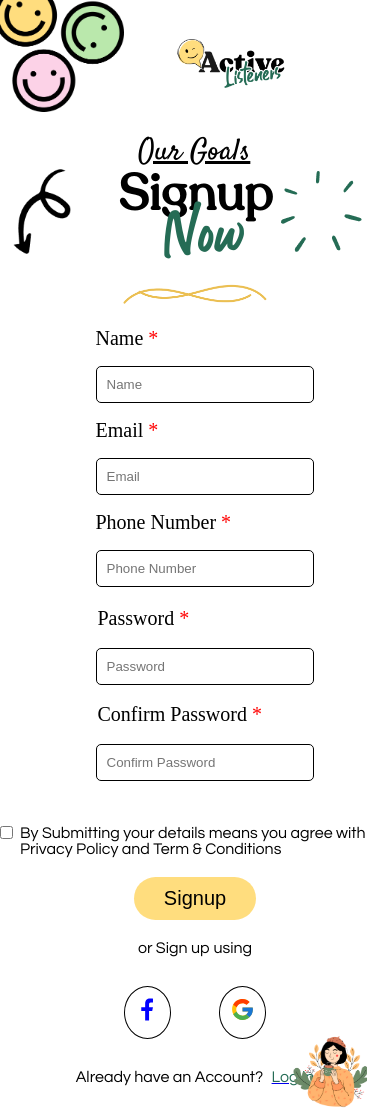
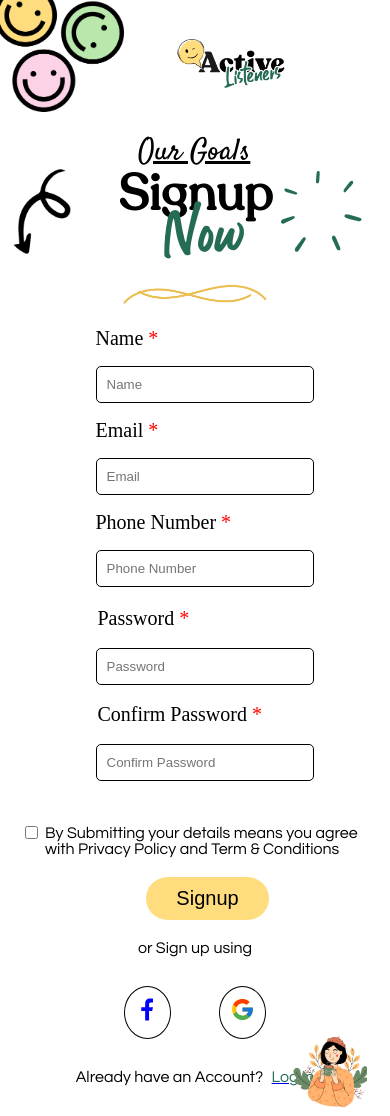
Before and after one commit to Thameem6369538954/Active-Listeners, a React (Create React App) app: page /Signup in a window 390 px wide. Built offline with nearby package versions, Linux system fonts and the light colour scheme.

Commit message:
init commit

```diff
--- a/src/Css/Header.css
+++ b/src/Css/Header.css
@@ -231,7 +231,7 @@
     font-family: myFont;
     font-weight: 400;
     font-style: normal;
-    font-size: 40px;
+    font-size: 30px;
   }
   .hdr-text h3 {
     font-family: myFont;
--- a/src/Css/Signup.css
+++ b/src/Css/Signup.css
@@ -121,6 +121,14 @@
   margin-right: 12%;
 }
 @media screen and (max-width: 600px) {
+  .signup-form img {
+    margin-top: -48%;
+    margin-left: 68%;
+    width: 20%;
+  }
+  .signup-aggry-form {
+    margin-left: 25px;
+  }
   .GreenRound {
     margin-left: 10%;
   }
```
